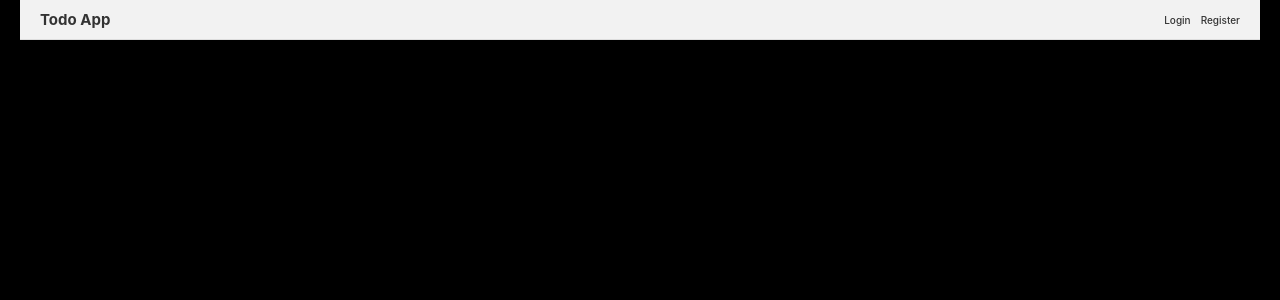
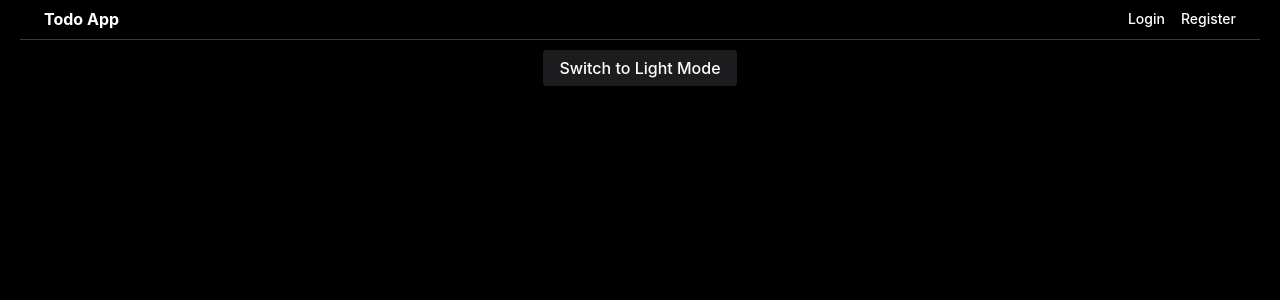
Before and after one commit to juri-boni/todo-app, a React (Vite) app in the folder client/: page / in a window 1280 px wide. Shown: the top 300 px of the page. Built offline with nearby package versions, Linux system fonts and the light colour scheme.

Commit message:
restyled navbar

```diff
--- a/client/src/App.tsx
+++ b/client/src/App.tsx
@@ -1,5 +1,4 @@
-// import "./App.css";
-
+import { useState, useEffect } from "react";
 import { Routes, Route } from "react-router-dom";
 import styled, { ThemeProvider } from "styled-components";
 import { UserProvider } from "./context/userContext.js";
@@ -10,14 +9,13 @@ import { Register } from "./pages/Register/Register.component.js";
 import { Navbar } from "./components/Navbar/Navbar.component.js";
 import { Admin } from "./pages/Admin/Admin.component.js";
 import { User } from "./pages/User/User.component.js";
-
 import { themes } from "./theme/index.js";
 
 const AppContainer = styled.div`
   display: flex;
   flex-direction: column;
   justify-content: flex-start;
-  align-items: stretch; /* Prevent navbar from being centered */
+  align-items: stretch;
   min-height: 100vh;
   padding: 0 20px;
   background-color: ${({ theme }) => theme?.colors?.bg.primary || "#fff"};
@@ -26,22 +24,53 @@ const AppContainer = styled.div`
 const MainContent = styled.main`
   display: flex;
   flex-direction: column;
-  align-items: center; /* Center the content, not navbar */
-  flex-grow: 1; /* Allow content to take up the remaining space */
+  align-items: center;
+  flex-grow: 1;
+`;
+
+const ThemeToggleButton = styled.button`
+  background-color: ${({ theme }) => theme?.colors?.ui.primary || "#333"};
+  color: ${({ theme }) => theme?.colors?.text.primary || "#fff"};
+  padding: 0.8rem 1.6rem;
+  border: none;
+  cursor: pointer;
+  margin: 1rem 0;
+  border-radius: 0.4rem;
+  font-size: ${({ theme }) => theme?.fonts.fontSizes.medium || "16px"};
+
+  &:hover {
+    background-color: ${({ theme }) => theme?.colors?.ui.secondary || "#555"};
+  }
 `;
 
 function App() {
+  // Check localStorage for the theme on initial load
+  const savedTheme = localStorage.getItem("theme") || "dark";
+  const [theme, setTheme] = useState(savedTheme);
+
+  // Update localStorage whenever theme changes
+  useEffect(() => {
+    localStorage.setItem("theme", theme);
+  }, [theme]);
+
+  const toggleTheme = () => {
+    const newTheme = theme === "dark" ? "light" : "dark";
+    setTheme(newTheme);
+  };
+
   return (
-    <>
-      <ThemeProvider theme={themes["dark"]}>
+    <ThemeProvider theme={themes[theme]}>
       <UserProvider>
         <TodosProvider>
           <GlobalStyle />
           <AppContainer>
             <header>
-                <Navbar></Navbar>
+              <Navbar />
             </header>
             <MainContent>
+              <ThemeToggleButton onClick={toggleTheme}>
+                Switch to {theme === "dark" ? "Light" : "Dark"} Mode
+              </ThemeToggleButton>
               <Routes>
                 <Route path="/login" element={<Login />} />
                 <Route path="/register" element={<Register />} />
@@ -53,7 +82,6 @@ function App() {
         </TodosProvider>
       </UserProvider>
     </ThemeProvider>
-    </>
   );
 }
 
--- a/client/src/components/Navbar/Navbar.component.tsx
+++ b/client/src/components/Navbar/Navbar.component.tsx
@@ -1,6 +1,4 @@
-// import React, { useEffect } from "react";
 import { Link, useNavigate } from "react-router-dom";
-
 import { useUser } from "../../hooks/useUser";
 import {
   NavigationContainer,
@@ -26,19 +24,17 @@ export const Navbar = () => {
         <Link to="/">Todo App</Link>
       </LogoContainer>
       <LinksContainer>
-        {user && <UserName>{user.username}</UserName>}
         {user ? (
           <>
-            {user?.role === "admin" && (
+            <UserName>{user.username}</UserName>
+            {user.role === "admin" && (
               <li>
                 <Link to="/admin">Admin Panel</Link>
               </li>
             )}
-            {user?.role === "user" && (
-              <li>
-                <Link to="/profile">Profile</Link>
-              </li>
-            )}
+            <li>
+              <Link to="/profile">Profile</Link>
+            </li>
             <li>
               <LogoutButton onClick={handleLogout}>Logout</LogoutButton>
             </li>
--- a/client/src/components/Navbar/Navbar.styles.tsx
+++ b/client/src/components/Navbar/Navbar.styles.tsx
@@ -4,17 +4,18 @@ export const NavigationContainer = styled.nav`
   display: flex;
   justify-content: space-between;
   align-items: center;
-  padding: 1rem 2rem;
-  background-color: #f2f2f2; /* Light grey */
-  border-bottom: 1px solid #ddd; /* Subtle border */
-  height: 4rem; /* Reduced height for minimalistic look */
+  padding: ${({ theme }) => theme.spacing.padding.small}
+    ${({ theme }) => theme.spacing.padding.large};
+  background-color: ${({ theme }) => theme.colors.bg.primary};
+  border-bottom: 1px solid ${({ theme }) => theme.colors.border.primary};
+  height: 4rem;
 `;
 
 export const LogoContainer = styled.div`
   a {
     text-decoration: none;
-    color: #333; /* Dark grey */
-    font-size: 1.5rem;
+    color: ${({ theme }) => theme.colors.text.primary};
+    font-size: ${({ theme }) => theme.fonts.fontSizes.medium};
     font-weight: bold;
   }
 `;
@@ -22,36 +23,40 @@ export const LogoContainer = styled.div`
 export const LinksContainer = styled.ul`
   list-style: none;
   display: flex;
-  gap: 1rem;
+  gap: ${({ theme }) => theme.spacing.gap.medium};
   margin: 0;
   padding: 0;
+  align-items: center; // Ensures vertical alignment of the items
+
+  li {
+    display: flex;
+    align-items: center; // Ensures individual list items are centered vertically
+  }
 
   a {
     text-decoration: none;
-    color: #333; /* Dark grey */
-    font-size: 1rem;
+    color: ${({ theme }) => theme.colors.text.primary};
+    font-size: ${({ theme }) => theme.fonts.fontSizes.small};
   }
 `;
 
 export const UserName = styled.span`
-  font-size: 1.2rem;
+  font-size: ${({ theme }) => theme.fonts.fontSizes.small};
   font-weight: bold;
-  color: #726;
+  color: ${({ theme }) => theme.colors.text.secondary};
 `;
 
 export const LogoutButton = styled.button`
-  align-self: center; /* Centered button */
-  width: auto; /* No full width */
   padding: 0.6em 1.5em;
-  font-size: 0.9em;
+  font-size: ${({ theme }) => theme.fonts.fontSizes.small};
   color: #fff;
-  background-color: #555; /* Medium gray */
+  background-color: ${({ theme }) => theme.colors.bg.alternative};
   border: none;
-  border-radius: 0.3em;
+  border-radius: ${({ theme }) => theme.sizes.borderRadius.small};
   cursor: pointer;
   transition: background-color 0.3s;
 
   &:hover {
-    text-decoration: underline;
+    background-color: ${({ theme }) => theme.colors.bg.hover};
   }
 `;
--- a/client/src/theme/colors.js
+++ b/client/src/theme/colors.js
@@ -1,45 +1,3 @@
-export const coolAndCollectedColors = {
-  brand: {
-    primary: "#024950",
-    secondary: "#003135",
-    accent: "#0FA4AF",
-    muted: "#0FA4AF",
-  },
-  ui: {
-    primary: "#024950",
-    secondary: "#0FA4AF",
-    tertiary: "#AFDDE5",
-    quaternary: "#e9e7e8",
-    disabled: "#DEDEDE",
-    error: "#E64833",
-    success: "#138000",
-  },
-  bg: {
-    primary: "#003135",
-    secondary: "#024950",
-    alternative: "#AFDDE5",
-  },
-  text: {
-    primary: "#AFDDE5",
-    secondary: "#964734",
-    disabled: "#9C9C9C",
-    inverse: "#FFFFFF",
-    error: "#E64833",
-    success: "#138000",
-  },
-  border: {
-    primary: "#AFDDE5",
-    focused: "#003135",
-    error: "#E64833",
-  },
-  shadow: {
-    light: "0 1px 3px rgba(0, 0, 0, 0.1)",
-    medium: "0 2px 6px rgba(0, 0, 0, 0.2)",
-    heavy: "0 4px 8px rgba(0, 0, 0, 0.3)",
-    glow: "0 0 10px 2px rgba(255, 255, 255, 0.8), 0 0 3px rgba(0, 0, 0, 0)",
-  },
-};
-
 export const lightTheme = {
   brand: {
     primary: "#007AFF",
--- a/client/src/theme/index.js
+++ b/client/src/theme/index.js
@@ -10,7 +10,7 @@ export const themes = {
     sizes,
     fonts: fonts, // Access all font properties
   },
-  ligth: {
+  light: {
     colors: lightTheme,
     spacing,
     sizes,
```
Lines whose indentation alone changed are shown as unchanged.
